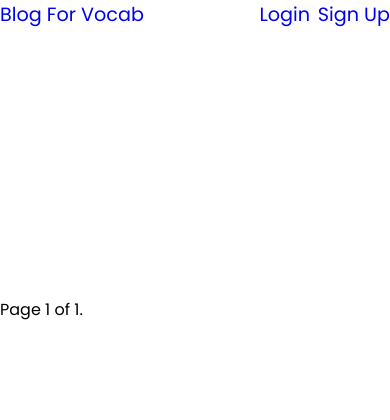
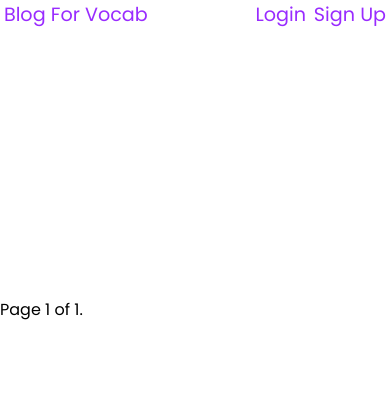
Before and after one commit to HumanHiHuBe/blog, a Django app: page / in a window 390 px wide. Shown: the top 420 px of the page. Run offline with Django 4.2, Linux system fonts and the light colour scheme; data that the repository does not hold is empty; parts of the project's set-up code (start-up, migrations or seed data) failed here and were passed over.

Commit message:
minor change in mobile design in css

```diff
--- a/blogapp/static/blogapp/home.css
+++ b/blogapp/static/blogapp/home.css
@@ -70,7 +70,6 @@
 }
 
 /* Nav */
-/* For Mobile */
 .navb{
     display: flex;
     width: 80vw;
@@ -80,6 +79,7 @@
 
 .navb div a{
     text-decoration: none;
+    color: rgba(132, 0, 255, 0.833);
 }
 .fir{
     align-content: start;
@@ -88,11 +88,12 @@
     margin-left: auto;
     margin-right: 1vw;
 }
+/* For Mobile */
 @media screen and (max-width : 500px) {
     .navb{
         display: flex;
-        width: 100vw;
-        margin-left: 0;
+        width: 98vw;
+        margin-left: 1vw;
         font-size: 1.2rem;
         flex-wrap: nowrap;
     }
```
